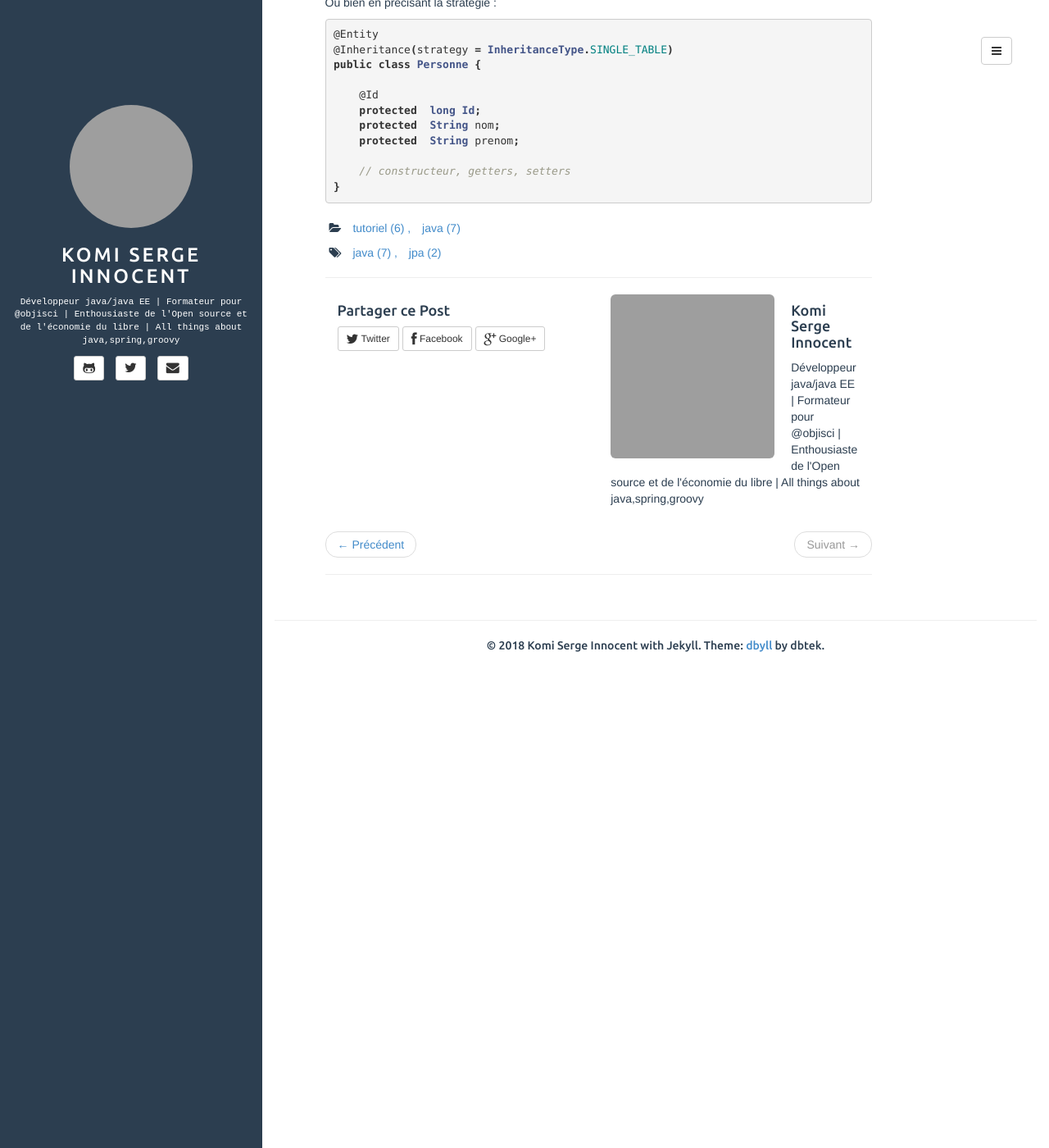
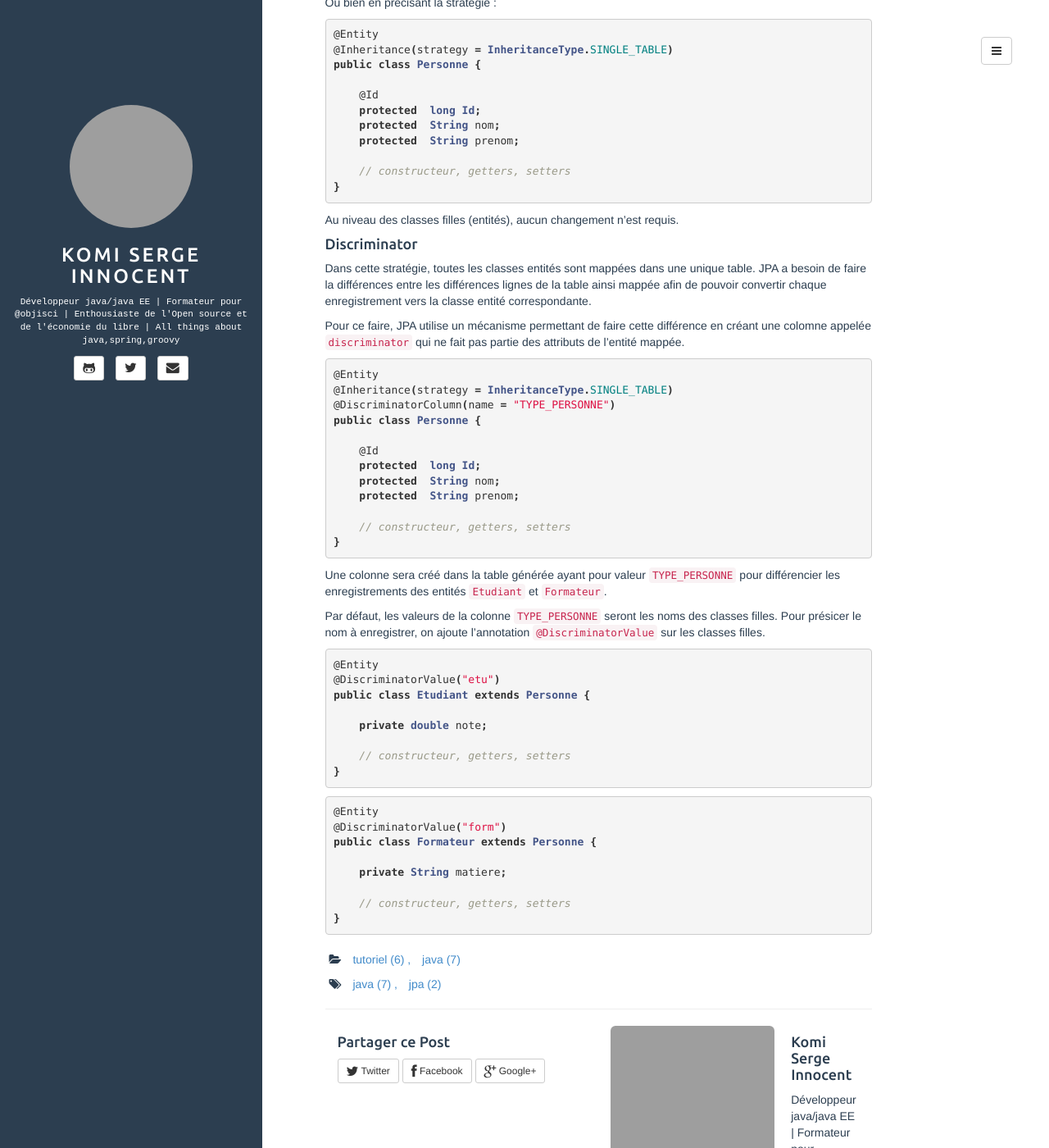
Before and after one commit to Centonni/Centonni.github.io, a Jekyll site: the page built from _posts/2018-02-02-strategies-heritage-jpa.md, in a window 1280 px wide and 1400 px high, scrolled down 1735 px. Shown: the whole window at 82% size. Built offline with Jekyll 4.4.1, drawn with Linux system fonts in a browser that asks for light colours; comment, search, counter and statistics services are not loaded; grey boxes are pictures that could not be loaded.

Commit message:
post en cours heritage jpa

```diff
--- a/_posts/2018-02-02-strategies-heritage-jpa.md
+++ b/_posts/2018-02-02-strategies-heritage-jpa.md
@@ -100,3 +100,54 @@ public class Personne {
     // constructeur, getters, setters
 }
 {% endhighlight java %}
+
+Au niveau des classes filles (entités), aucun changement n'est requis.
+
+#### Discriminator
+Dans cette stratégie, toutes les classes entités sont mappées dans une unique table. JPA a besoin de faire la différences entre les différences lignes de la table ainsi mappée afin de pouvoir convertir chaque enregistrement vers la classe entité correspondante.
+
+Pour ce faire, JPA utilise un mécanisme permettant de faire cette différence en créant une colomne appelée `discriminator` qui ne fait pas partie des attributs de l'entité mappée.
+
+
+{% highlight java %}
+@Entity
+@Inheritance(strategy = InheritanceType.SINGLE_TABLE)
+@DiscriminatorColumn(name = "TYPE_PERSONNE")
+public class Personne {
+
+    @Id
+    protected  long Id;
+    protected  String nom;
+    protected  String prenom;
+
+    // constructeur, getters, setters
+}
+{% endhighlight java %}
+
+Une colonne sera créé dans la table générée ayant pour valeur `TYPE_PERSONNE` pour différencier les enregistrements des entités `Etudiant` et `Formateur`.
+
+Par défaut, les valeurs de la colonne `TYPE_PERSONNE` seront les noms des classes filles. Pour présicer le nom à enregistrer, on ajoute l'annotation `@DiscriminatorValue` sur les classes filles.
+
+
+{% highlight java %}
+@Entity
+@DiscriminatorValue("etu")
+public class Etudiant extends Personne {
+
+    private double note;
+
+    // constructeur, getters, setters
+}
+{% endhighlight java %}
+
+
+{% highlight java %}
+@Entity
+@DiscriminatorValue("form")
+public class Formateur extends Personne {
+
+    private String matiere;
+
+    // constructeur, getters, setters
+}
+{% endhighlight java %}
```
